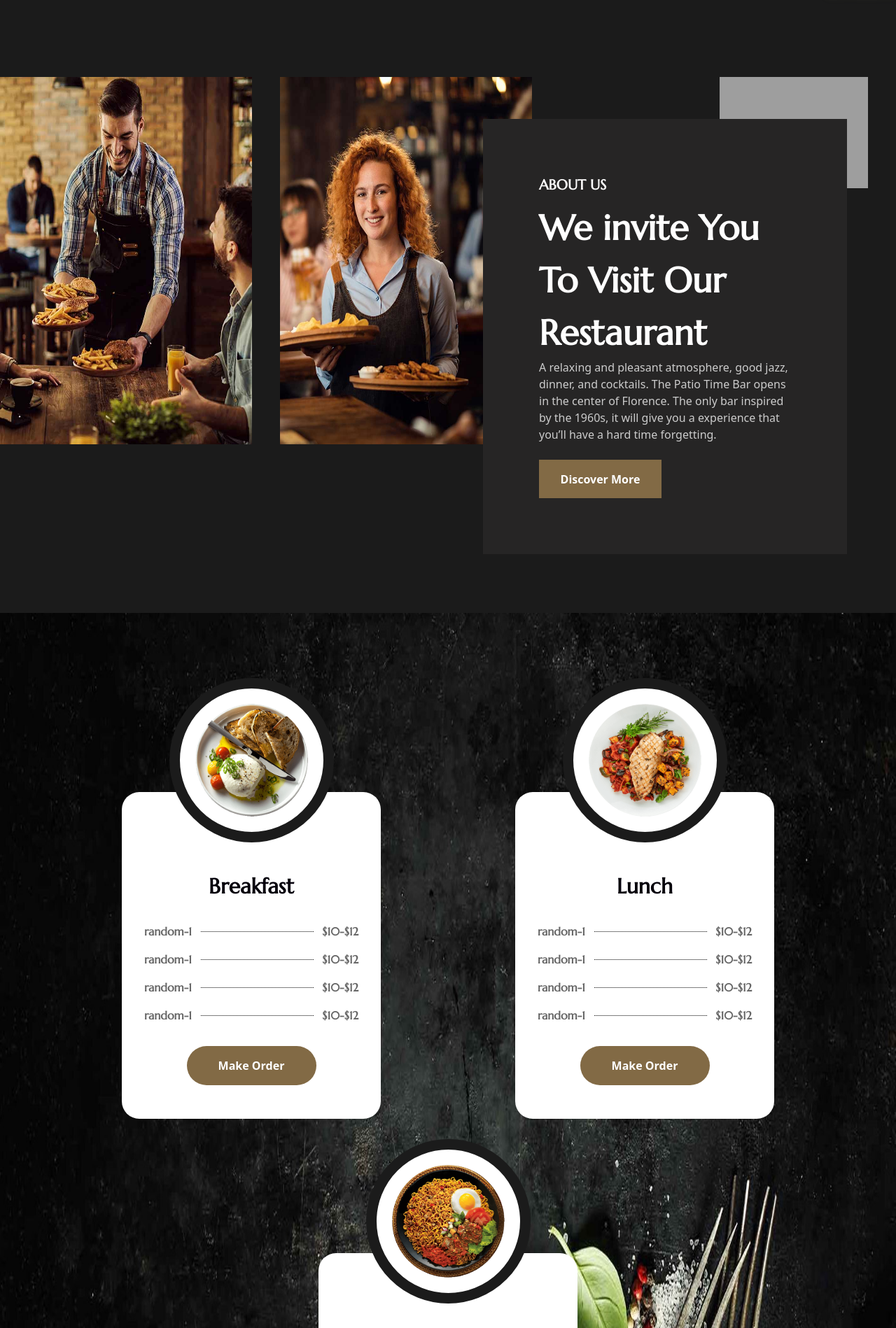
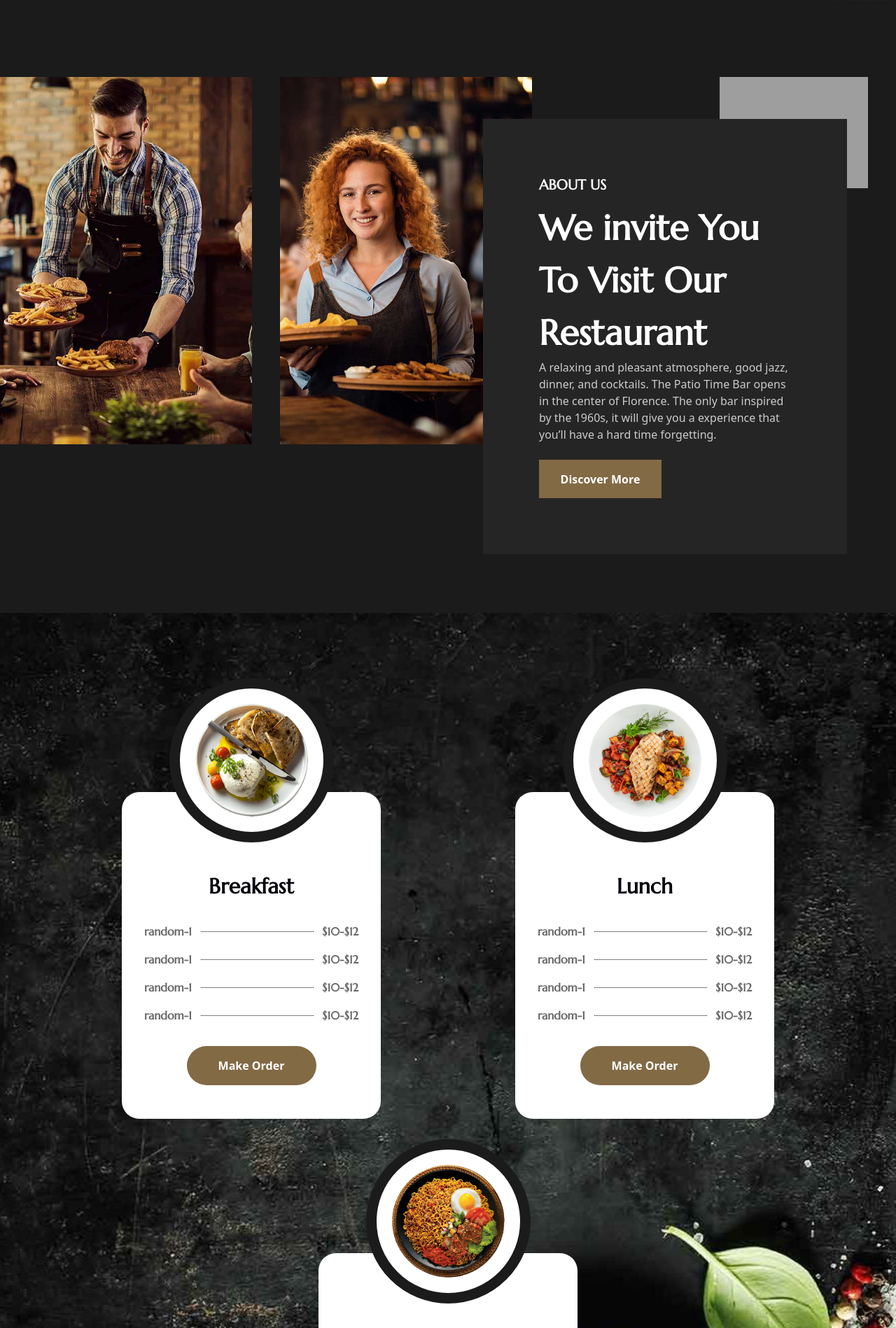
Before and after one commit to Talha-054/food-X, a Next.js app: page / in a window 1280 px wide. Shown: the part 802-2700 px from the top of the page at 70% size. Built offline with nearby package versions, Linux system fonts and the light colour scheme; grey boxes are pictures that could not be loaded.

Commit message:
images aspect fix

```diff
--- a/components/aboutUs/AboutUs.jsx
+++ b/components/aboutUs/AboutUs.jsx
@@ -26,7 +26,7 @@ export default function AboutUs() {
                 transition={{duration: 0.75, type: "spring"}}
                 id="welcome-note-img"
                 className="w-full h-[300px] lg:w-[360px] lg:h-[525px] relative">
-                  <Image src={abtUsImg1} className='absolute  h-full  w-full top-0  '/>
+                  <Image layout='fill' objectPosition='top' objectFit='cover' src={abtUsImg1} className='absolute h-full w-full top-0  '/>
               </motion.div>
 
               <motion.div
@@ -35,7 +35,7 @@ export default function AboutUs() {
                 transition={{duration: 1, type: "spring"}}
                 id="welcome-note-img-2"
                 className="relative hidden lg:block w-full h-[300px] lg:w-[360px] lg:h-[525px]">
-                  <Image src={abtUsImg2} className='absolute h-full w-full top-0'/>
+                  <Image layout='fill' objectPosition='center' objectFit='cover' src={abtUsImg2} className='absolute h-full w-full top-0'/>
               </motion.div>
 
 
--- a/components/foodGallery/FoodGallery.jsx
+++ b/components/foodGallery/FoodGallery.jsx
@@ -25,7 +25,7 @@ export default function FoodGallery() {
                   transition={{duration:0.75, type:"spring"}}
                   id="food-1"
                   className='relative min-h-[350px] w-full'>
-                    <Image src={galleryFood1} className='absolute w-full h-full top-0'/>
+                    <Image layout='fill' objectPosition='center' objectFit='cover' src={galleryFood1} className='absolute w-full h-full top-0'/>
                 </motion.div>
 
                 <motion.div
@@ -34,7 +34,7 @@ export default function FoodGallery() {
                   transition={{duration:0.75, delay:0.1, type:"spring"}}
                   id="food-2"
                   className='relative min-h-[350px]  w-full'>
-                    <Image src={galleryFood2} className='absolute w-full h-full top-0'/>
+                    <Image layout='fill' objectPosition='center' objectFit='cover' src={galleryFood2} className='absolute w-full h-full top-0'/>
                 </motion.div>
 
                 <motion.div
@@ -43,7 +43,7 @@ export default function FoodGallery() {
                   transition={{duration:0.75, delay:0.2, type:"spring"}}
                   id="food-3"
                   className='relative min-h-[350px]  w-full'>
-                    <Image src={galleryFood3} className='absolute w-full h-full top-0'/>
+                    <Image layout='fill' objectPosition='center' objectFit='cover' src={galleryFood3} className='absolute w-full h-full top-0'/>
                 </motion.div>
             </div>
         </div>
--- a/components/menu/HintOfMenu.jsx
+++ b/components/menu/HintOfMenu.jsx
@@ -64,7 +64,7 @@ export default function HintOfMenu() {
               </>
             )
           })}
-          <Image src={bgImg} className='absolute h-full w-full top-0'/>
+          <Image layout='fill' objectPosition='center' objectFit='cover' src={bgImg} className='absolute h-full w-full top-0'/>
         </div>
     </>
   )
--- a/components/reservation&openingHours/ReservationImage.jsx
+++ b/components/reservation&openingHours/ReservationImage.jsx
@@ -17,7 +17,7 @@ export default function ReservationImage() {
             transition={{delay:0.5, type:"spring"}}
             id="image"
             className='absolute md:hidden 2xl:block  h-[500px] w-[95vw] max-w-[400px] lg:w-[400px] lg:h-[600px] inset-0 m-auto'>
-              <Image src={reservationImg} className='absolute h-full w-full top-0'/>
+              <Image layout='fill' objectPosition='center' objectFit='cover' src={reservationImg} className='absolute h-full w-full top-0'/>
         </motion.div>
     </>
   )
```
Also changed, not shown: 1 other file (tests, documents, lock files or other folders).
